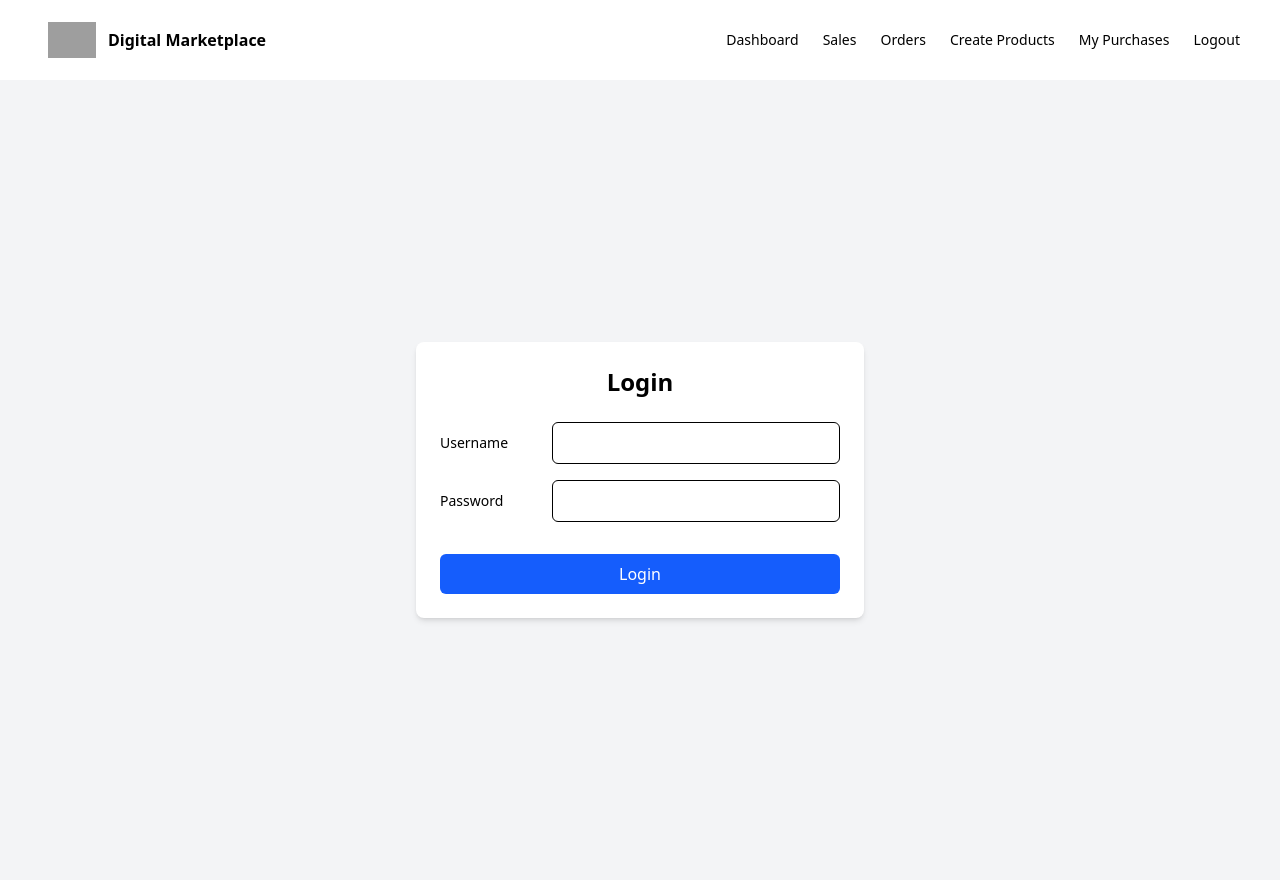
After one commit to Malayaranjan014/Digital-marketplace-django, a Django app: page /login/ in a window 1280 px wide. The commit adds this page. Run offline with Django 5.2, Linux system fonts and the light colour scheme; grey boxes are pictures that could not be loaded.

Commit message:
add user registration form and login functionality

```diff
--- a/mysite/myapp/forms.py
+++ b/mysite/myapp/forms.py
@@ -1,10 +1,14 @@
 from django import forms
 from .models import Product
+from django.contrib.auth.models import User
+from django.contrib.auth.forms import AuthenticationForm
+
 
 class ProductForm(forms.ModelForm):
     class Meta:
         model = Product
         fields = ['name', 'description', 'price', 'file']
+        # Adding some styling to the form fields
         widgets = {
             'name': forms.TextInput(attrs={
                 'class': (
@@ -41,3 +45,68 @@ class ProductForm(forms.ModelForm):
                 )
             }),
         }
+
+
+
+class UserRegistrationForm(forms.ModelForm):
+    password = forms.CharField(
+        widget=forms.PasswordInput(attrs={
+            'class': 'w-full border px-3 py-2 rounded-md focus:outline-none  focus:ring-2'
+        })
+    )
+    password2 = forms.CharField(
+        label="Confirm Password",
+        widget=forms.PasswordInput(attrs={
+            'class': 'w-full border px-3 py-2 rounded-md focus:outline-none focus:ring-2 '
+        })
+    )
+
+    class Meta:
+        model = User
+        fields = ['username', 'email', 'first_name', 'last_name']
+        widgets = {
+            'username': forms.TextInput(attrs={
+                'class': 'w-full border px-3 py-2 rounded-md focus:outline-none focus:ring-2 '
+            }),
+            'email': forms.EmailInput(attrs={
+                'class': 'w-full border px-3 py-2 rounded-md focus:outline-none focus:ring-2 '
+            }),
+            'first_name': forms.TextInput(attrs={
+                'class': 'w-full border px-3 py-2 rounded-md focus:outline-none focus:ring-2 '
+            }),
+            'last_name': forms.TextInput(attrs={
+                'class': 'w-full border px-3 py-2 rounded-md focus:outline-none focus:ring-2 '
+            }),
+        }
+#check password
+    def clean(self):
+        cleaned_data = super().clean()
+        if cleaned_data.get('password') != cleaned_data.get('password2'):
+            raise forms.ValidationError("Passwords do not match")
+        return cleaned_data
+
+
+#hashes password
+    def save(self, commit=True):
+        user = super().save(commit=False)
+        user.set_password(self.cleaned_data['password'])
+        if commit:
+            user.save()
+        return user
+
+
+
+
+
+# create custom login form
+class CustomLoginForm(AuthenticationForm):
+    username = forms.CharField(
+        widget=forms.TextInput(attrs={
+            'class': 'w-full border px-3 py-2 rounded-md focus:outline-none focus:ring-2 '
+        })
+    )
+    password = forms.CharField(
+        widget=forms.PasswordInput(attrs={
+            'class': 'w-full border px-3 py-2 rounded-md focus:outline-none focus:ring-2 '
+        })
+    )
--- a/mysite/myapp/templates/myapp/base.html
+++ b/mysite/myapp/templates/myapp/base.html
@@ -1,4 +1,3 @@
-
 <!DOCTYPE html>
 <html lang="en">
 <head>
--- a/mysite/myapp/templates/myapp/create_product.html
+++ b/mysite/myapp/templates/myapp/create_product.html
@@ -3,8 +3,8 @@
 
 <form  method="post" enctype="multipart/form-data" class="max-w-md mx-auto mt-10 p-6 bg-white rounded-lg shadow-lg">
     {% csrf_token%}
+    <h1 class="text-2xl font-bold mb-4 text-center">Create New Product</h1>
     <div class="mb-4">
-        <h2 class="text-2xl font-bold mb-4">Add New Product</h2>
         <label for="name" class="block text-gray-700 font-bold mb-2">Product Name:</label>
         <input type="text" id="name" name="name" class="w-full px-3 py-2 border rounded-lg" required>
     </div>
--- a/mysite/myapp/templates/myapp/index.html
+++ b/mysite/myapp/templates/myapp/index.html
@@ -17,7 +17,7 @@
                     alt="Product Image">
             </div>
 
-            {% comment %} Product Info --> {% endcomment %}
+            {% comment %} Product Info  {% endcomment %}
             <div class="p-5 space-y-3">
 
                 <h2 class="text-xl font-semibold text-gray-800">
--- /dev/null
+++ b/mysite/myapp/templates/myapp/login.html
@@ -0,0 +1,39 @@
+{% extends "myapp/base.html" %}
+{% block body %}
+
+<div class="min-h-screen flex items-center justify-center bg-gray-100">
+  <div class="w-full max-w-md bg-white p-6 rounded-lg shadow-md">
+
+    <h1 class="text-2xl font-bold text-center mb-6">Login</h1>
+
+    <form method="POST" class="space-y-4">
+      {% csrf_token %}
+
+      <!-- Username -->
+      <div class="flex items-center gap-4">
+        <label class="w-24 text-sm font-medium">Username</label>
+        <div class="flex-1">
+          {{ form.username }}
+        </div>
+      </div>
+
+      <!-- Password -->
+      <div class="flex items-center gap-4">
+        <label class="w-24 text-sm font-medium">Password</label>
+        <div class="flex-1">
+          {{ form.password }}
+        </div>
+      </div>
+
+      <button
+        type="submit"
+        class="w-full bg-blue-600 text-white py-2 rounded-md hover:bg-blue-700 transition mt-4"
+      >
+        Login
+      </button>
+    </form>
+
+  </div>
+</div>
+
+{% endblock %}
--- a/mysite/myapp/urls.py
+++ b/mysite/myapp/urls.py
@@ -1,5 +1,8 @@
 from django.urls import path
 from . import views
+from django.contrib.auth import views as auth_views
+from .forms import CustomLoginForm
+
 
 urlpatterns = [
     path('',views.Product_list,name='index'),
@@ -12,4 +15,6 @@ urlpatterns = [
     path('editproduct/<int:id>/',views.edit_product,name='editproduct'),
     path('deleteproduct/<int:id>/',views.delete_product,name='deleteproduct'),
     path('dashboard/',views.dashboard,name='dashboard'),
+    path('register/',views.register,name='register'),
+    path('login/',auth_views.LoginView.as_view(template_name='myapp/login.html' ,authentication_form=CustomLoginForm),name="login"),
 ]
--- a/mysite/mysite/settings.py
+++ b/mysite/mysite/settings.py
@@ -137,3 +137,6 @@ STRIPE_SECRET_KEY = os.getenv('STRIPE_SECRET_KEY')
 STATIC_URL = '/static/'
 STATICFILES_DIRS = []
 STATIC_ROOT = BASE_DIR / 'staticfiles'
+
+
+LOGIN_REDIRECT_URL='/'
```
Also changed, not shown: mysite/myapp/templates/myapp/register.html (added, +55 -0 lines), mysite/myapp/views.py (+16 -1 lines), mysite/db.sqlite3, mysite/myapp/templates/myapp/success.html (line endings or trailing spaces).
